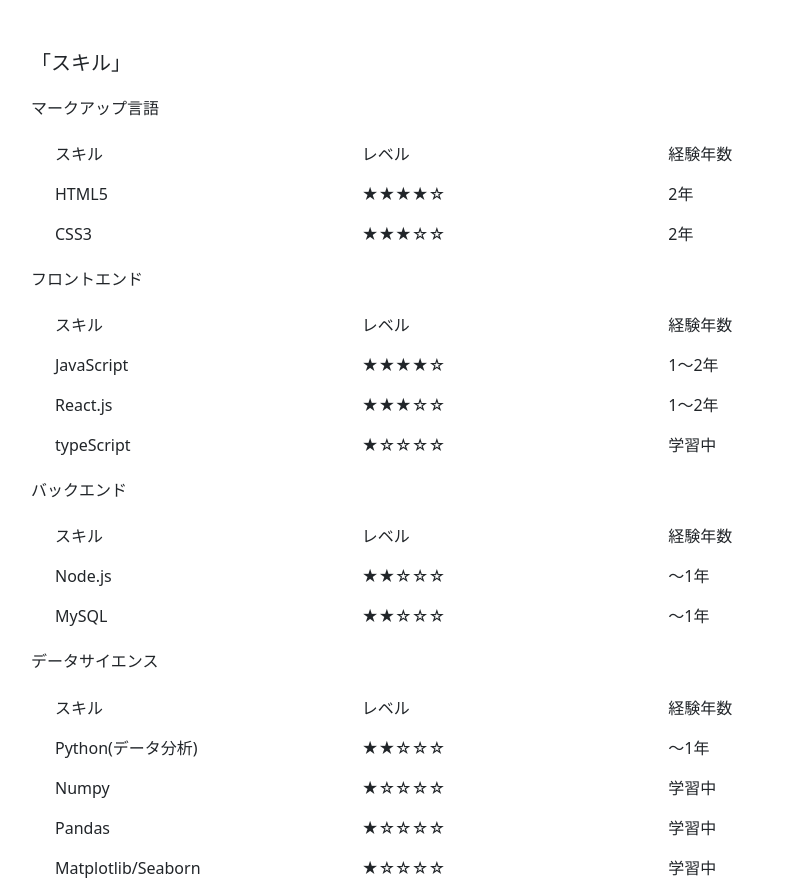
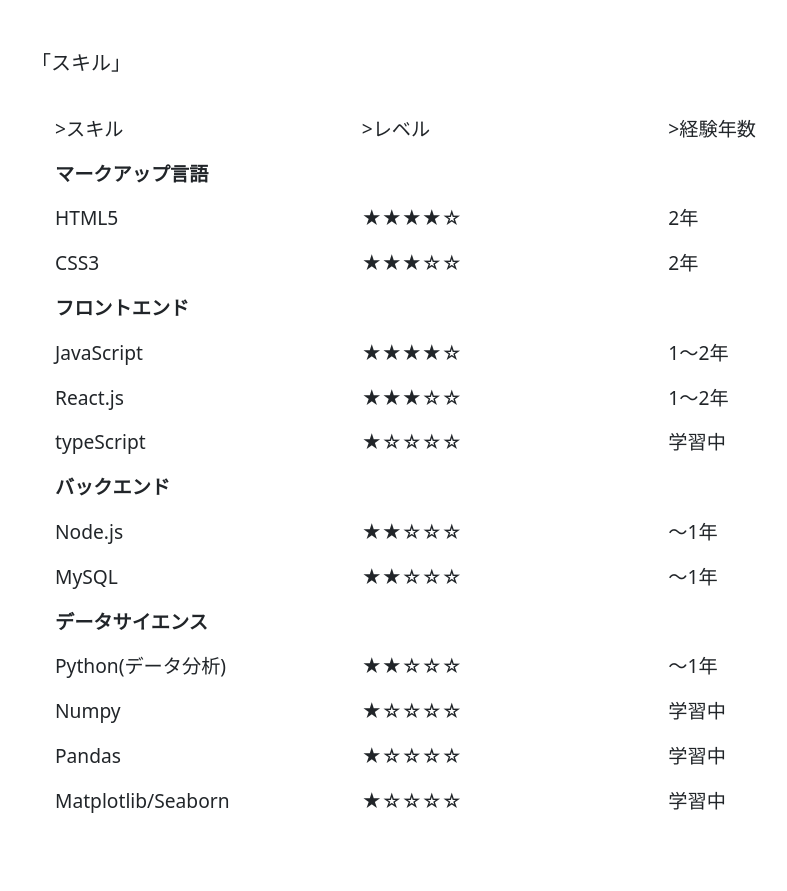
Before and after one commit to yu-rimasui/portfolio2, a plain HTML site: page index.html in a window 1280 px wide. Shown: the part 1999-2890 px from the top of the page, without its empty margins (89-876 px from the left). Drawn offline with nearby package versions, Linux system fonts and the light colour scheme.

Commit message:
Update index.html

```diff
--- a/index.html
+++ b/index.html
@@ -129,12 +129,14 @@
           </p>
 
           <h5 class="pt-5 pb-3">「スキル」</h5>
-          <h6>マークアップ言語</h6>
-          <table class="m-3">
+          <table class="m-3" style="font-size: 1.2rem">
             <tr>
-              <th>スキル</th>
-              <th>レベル</th>
-              <th>経験年数</th>
+              <th scope="col">>スキル</th>
+              <th scope="col">>レベル</th>
+              <th scope="col">>経験年数</th>
+            </tr>
+            <tr>
+              <th class="fw-bold" colspan="3">マークアップ言語</th>
             </tr>
             <tr>
               <td>HTML5</td>
@@ -146,13 +148,8 @@
               <td>★★★☆☆</td>
               <td>2年</td>
             </tr>
-          </table>
-          <h6>フロントエンド</h6>
-          <table class="m-3">
             <tr>
-              <th>スキル</th>
-              <th>レベル</th>
-              <th>経験年数</th>
+              <th class="fw-bold" colspan="3">フロントエンド</th>
             </tr>
             <tr>
               <td>JavaScript</td>
@@ -169,13 +166,8 @@
               <td>★☆☆☆☆</td>
               <td>学習中</td>
             </tr>
-          </table>
-          <h6>バックエンド</h6>
-          <table class="m-3">
             <tr>
-              <th>スキル</th>
-              <th>レベル</th>
-              <th>経験年数</th>
+              <th class="fw-bold" colspan="3">バックエンド</th>
             </tr>
             <tr>
               <td>Node.js</td>
@@ -187,13 +179,8 @@
               <td>★★☆☆☆</td>
               <td>～1年</td>
             </tr>
-          </table>
-          <h6>データサイエンス</h6>
-          <table class="m-3">
             <tr>
-              <th>スキル</th>
-              <th>レベル</th>
-              <th>経験年数</th>
+              <th class="fw-bold" colspan="3">データサイエンス</th>
             </tr>
             <tr>
               <td>Python(データ分析)</td>
```
